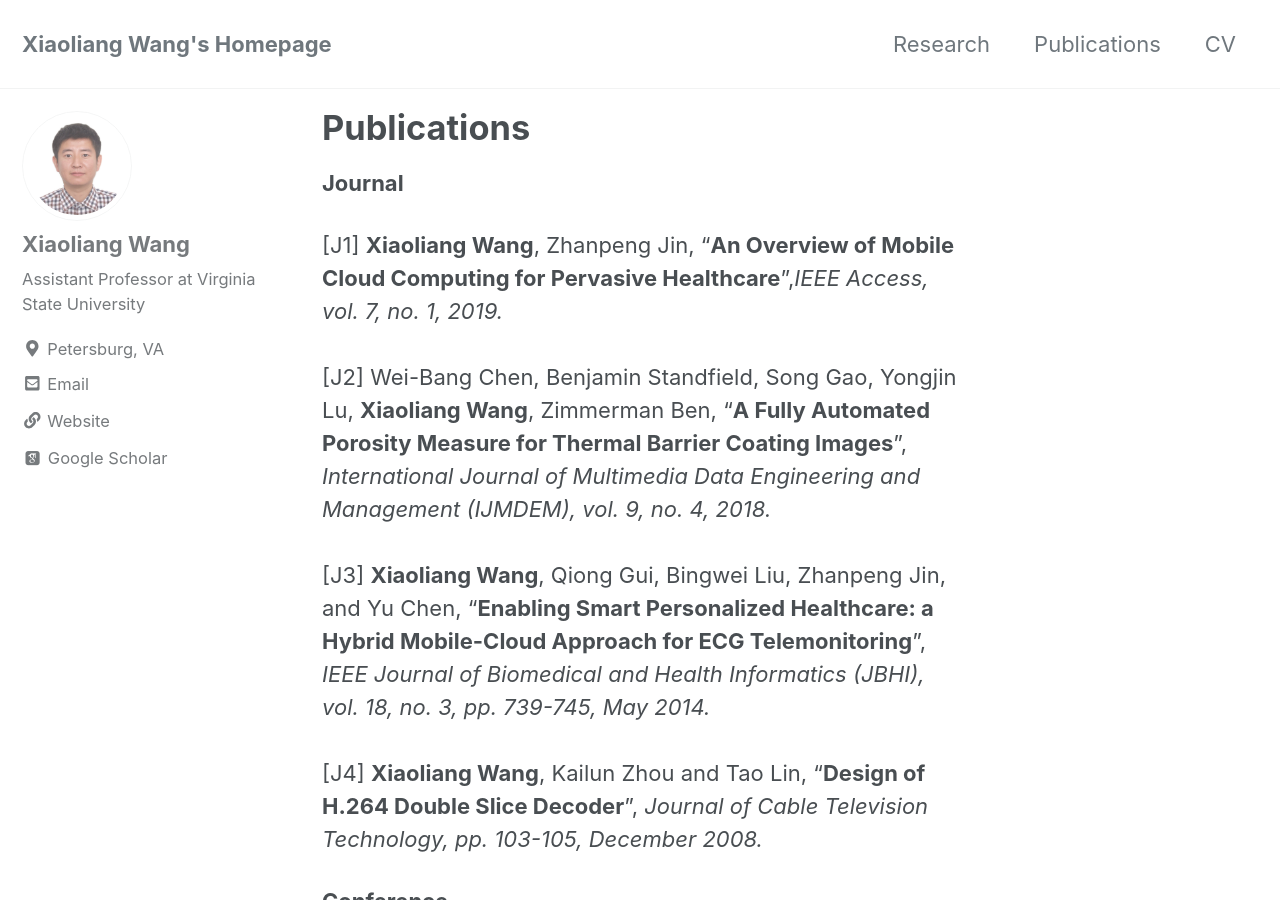
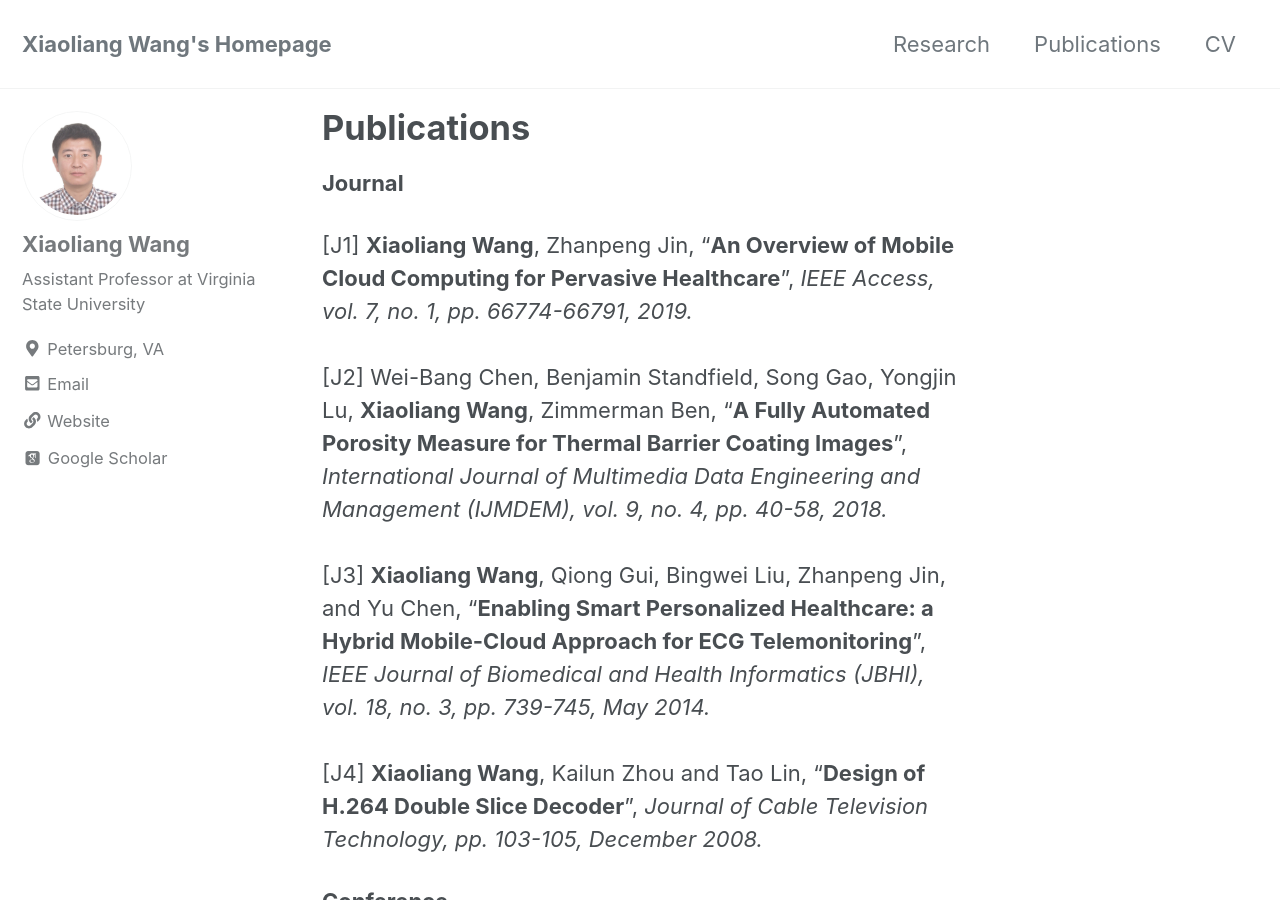
Before and after one commit to wang-xiaoliang/wang-xiaoliang.github.io, a Jekyll site: the page built from _pages/publications.md, in a window 1280 px wide and 900 px high. Built offline with Jekyll 4.4.1, drawn with Linux system fonts in a browser that asks for light colours; cached includes are drawn as plain includes; nearby versions of some CDN libraries; some web fonts are replaced.

Commit message:
IEEE Access Paper

```diff
--- a/_pages/publications.md
+++ b/_pages/publications.md
@@ -7,11 +7,9 @@ author_profile: true
 
 <b>Journal</b><br>
 
-[J1] <b>Xiaoliang Wang</b>, Zhanpeng Jin, "<b>An Overview of Mobile Cloud Computing for Pervasive Healthcare</b>",<i>IEEE Access, vol. 7, no. 1, 2019.</i> &nbsp;<br><br>
-[J2] Wei-Bang Chen, Benjamin Standfield, Song Gao, Yongjin Lu, <b>Xiaoliang Wang</b>, Zimmerman Ben, "<b>A Fully Automated Porosity Measure for Thermal Barrier Coating Images</b>",
-      <i>International Journal of Multimedia Data Engineering and Management (IJMDEM), vol. 9, no. 4, 2018.</i> &nbsp;<br><br>
-[J3] <b>Xiaoliang Wang</b>, Qiong Gui, Bingwei Liu, Zhanpeng Jin, and Yu Chen, "<b>Enabling Smart Personalized Healthcare: a Hybrid Mobile-Cloud Approach for ECG Telemonitoring</b>",
-      <i>IEEE Journal of Biomedical and Health Informatics (JBHI), vol. 18, no. 3, pp. 739-745, May 2014.</i>  &nbsp;<!--<a href="Enabling smart personalized healthcare-a hybrid mobile-cloud approach for ecg telemonitoring.pdf" target="_blank">PDF</a>--><br><br>
+[J1] <b>Xiaoliang Wang</b>, Zhanpeng Jin, "<b>An Overview of Mobile Cloud Computing for Pervasive Healthcare</b>", <i>IEEE Access, vol. 7, no. 1, pp. 66774-66791, 2019.</i> &nbsp;<br><br>
+[J2] Wei-Bang Chen, Benjamin Standfield, Song Gao, Yongjin Lu, <b>Xiaoliang Wang</b>, Zimmerman Ben, "<b>A Fully Automated Porosity Measure for Thermal Barrier Coating Images</b>", <i>International Journal of Multimedia Data Engineering and Management (IJMDEM), vol. 9, no. 4, pp. 40-58, 2018.</i> &nbsp;<br><br>
+[J3] <b>Xiaoliang Wang</b>, Qiong Gui, Bingwei Liu, Zhanpeng Jin, and Yu Chen, "<b>Enabling Smart Personalized Healthcare: a Hybrid Mobile-Cloud Approach for ECG Telemonitoring</b>", <i>IEEE Journal of Biomedical and Health Informatics (JBHI), vol. 18, no. 3, pp. 739-745, May 2014.</i>  &nbsp;<!--<a href="Enabling smart personalized healthcare-a hybrid mobile-cloud approach for ecg telemonitoring.pdf" target="_blank">PDF</a>--><br><br>
 [J4] <b>Xiaoliang Wang</b>, Kailun Zhou and Tao Lin, "<b>Design of H.264 Double Slice Decoder</b>",
       <i>Journal of Cable Television Technology, pp. 103-105, December 2008.</i>
 
```
